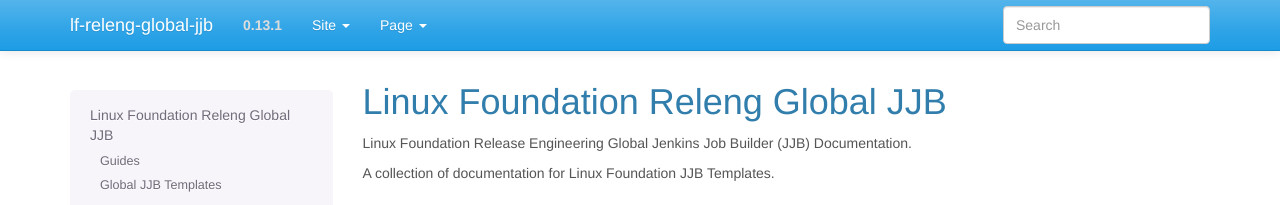
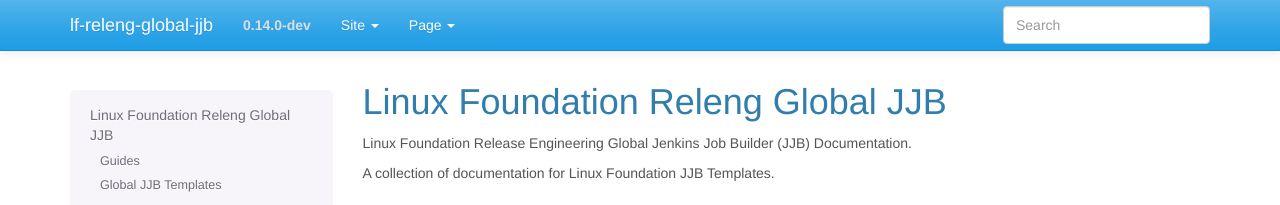
Before and after one commit to lfit/releng-global-jjb, a Sphinx documentation site: the page built from docs/index.rst, in a window 1280 px wide. Shown: the top 205 px of the page. Built offline with Sphinx 7.4.7, drawn with Linux system fonts in a browser that asks for light colours.

Commit message:
Bump version to v0.14.0-dev
Change-Id: Idbda87687afcfc631e409a4e53d2e6045c1bddf9
Signed-off-by: Thanh Ha <thanh.ha@linuxfoundation.org>

```diff
--- a/docs/conf.py
+++ b/docs/conf.py
@@ -67,7 +67,7 @@
 # built documents.
 #
 # The short X.Y version.
-version = '0.13.1'
+version = '0.14.0-dev'
 # The full version, including alpha/beta/rc tags.
 release = version
 
```
